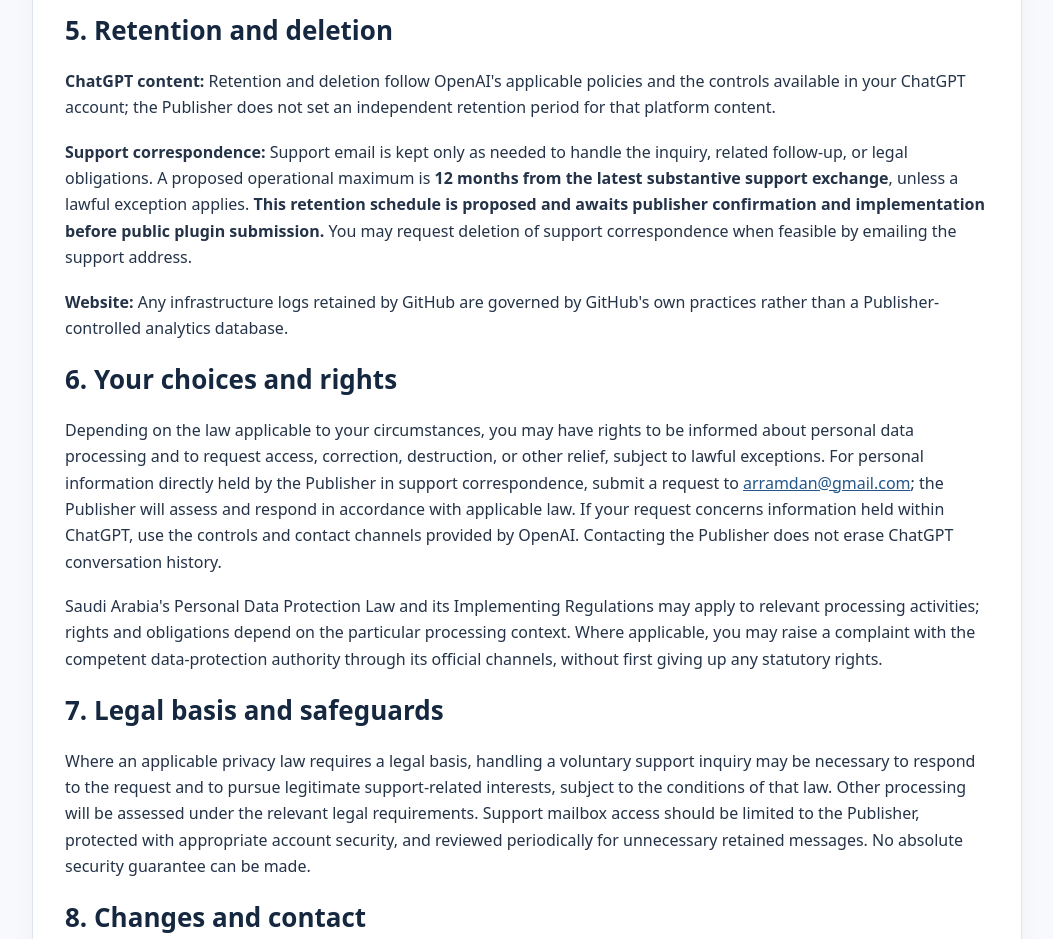
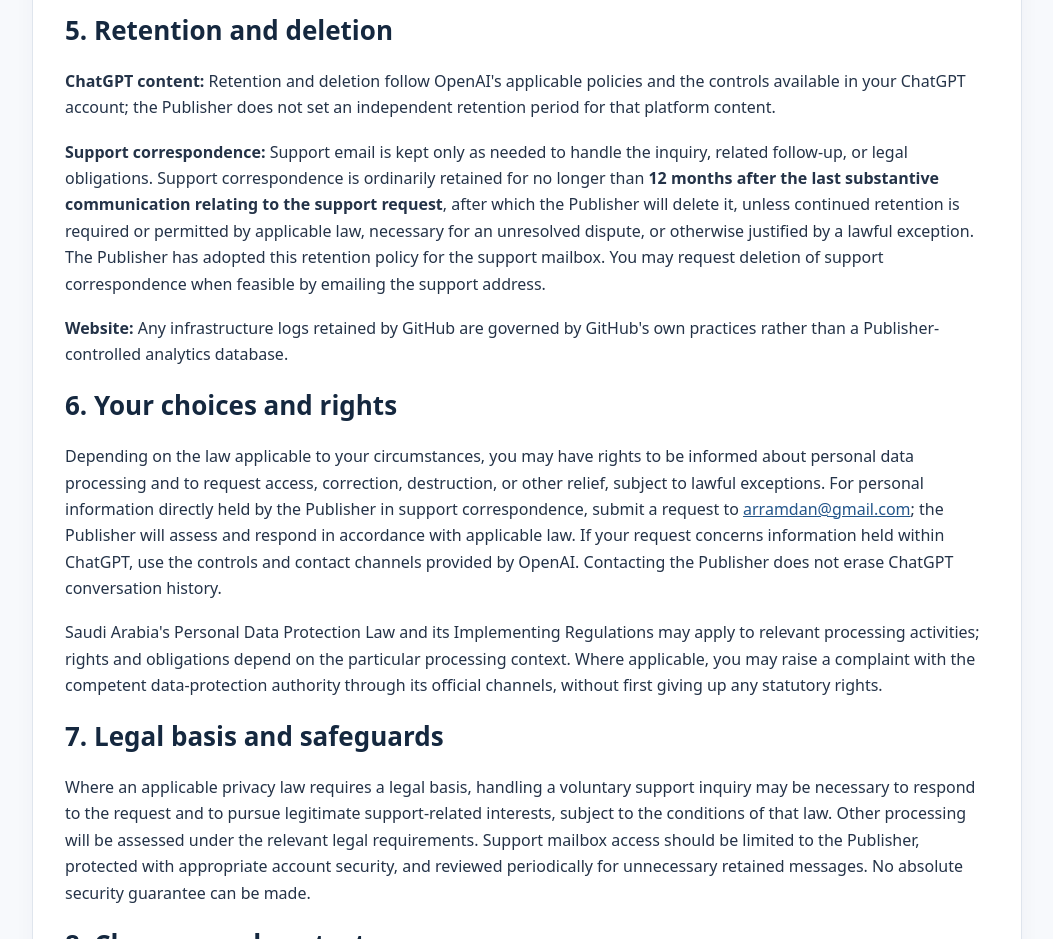
Before and after one commit to economicsa/ramzys-ai-tools, a plain HTML site: page privacy.html in a window 1280 px wide. Shown: the part 1460-2399 px from the top of the page, without its empty margins (113-1166 px from the left). Drawn offline with Linux system fonts and the light colour scheme.

Commit message:
Confirm 12-month retention policy for support emails

```diff
--- a/privacy.html
+++ b/privacy.html
@@ -11,7 +11,7 @@
 <p>ChatGPT processing is provided by OpenAI under its applicable notices; see its information about service providers and international processing. Support messages are received through the email service associated with the published Gmail address (Google), which may process email metadata and content according to its own terms. GitHub hosts this public website. The Publisher does not sell user-submitted content or operate an advertising profile built from uploaded presentation files. The Publisher does not intentionally forward support correspondence to additional marketing or analytics providers. Any legally required disclosures remain subject to applicable law.</p>
 <h2>5. Retention and deletion</h2>
 <p><strong>ChatGPT content:</strong> Retention and deletion follow OpenAI's applicable policies and the controls available in your ChatGPT account; the Publisher does not set an independent retention period for that platform content.</p>
-<p><strong>Support correspondence:</strong> Support email is kept only as needed to handle the inquiry, related follow-up, or legal obligations. A proposed operational maximum is <strong>12 months from the latest substantive support exchange</strong>, unless a lawful exception applies. <strong>This retention schedule is proposed and awaits publisher confirmation and implementation before public plugin submission.</strong> You may request deletion of support correspondence when feasible by emailing the support address.</p>
+<p><strong>Support correspondence:</strong> Support email is kept only as needed to handle the inquiry, related follow-up, or legal obligations. Support correspondence is ordinarily retained for no longer than <strong>12 months after the last substantive communication relating to the support request</strong>, after which the Publisher will delete it, unless continued retention is required or permitted by applicable law, necessary for an unresolved dispute, or otherwise justified by a lawful exception. The Publisher has adopted this retention policy for the support mailbox. You may request deletion of support correspondence when feasible by emailing the support address.</p>
 <p><strong>Website:</strong> Any infrastructure logs retained by GitHub are governed by GitHub's own practices rather than a Publisher-controlled analytics database.</p>
 <h2>6. Your choices and rights</h2>
 <p>Depending on the law applicable to your circumstances, you may have rights to be informed about personal data processing and to request access, correction, destruction, or other relief, subject to lawful exceptions. For personal information directly held by the Publisher in support correspondence, submit a request to <a href="mailto:arramdan@gmail.com">arramdan@gmail.com</a>; the Publisher will assess and respond in accordance with applicable law. If your request concerns information held within ChatGPT, use the controls and contact channels provided by OpenAI. Contacting the Publisher does not erase ChatGPT conversation history.</p>
```
